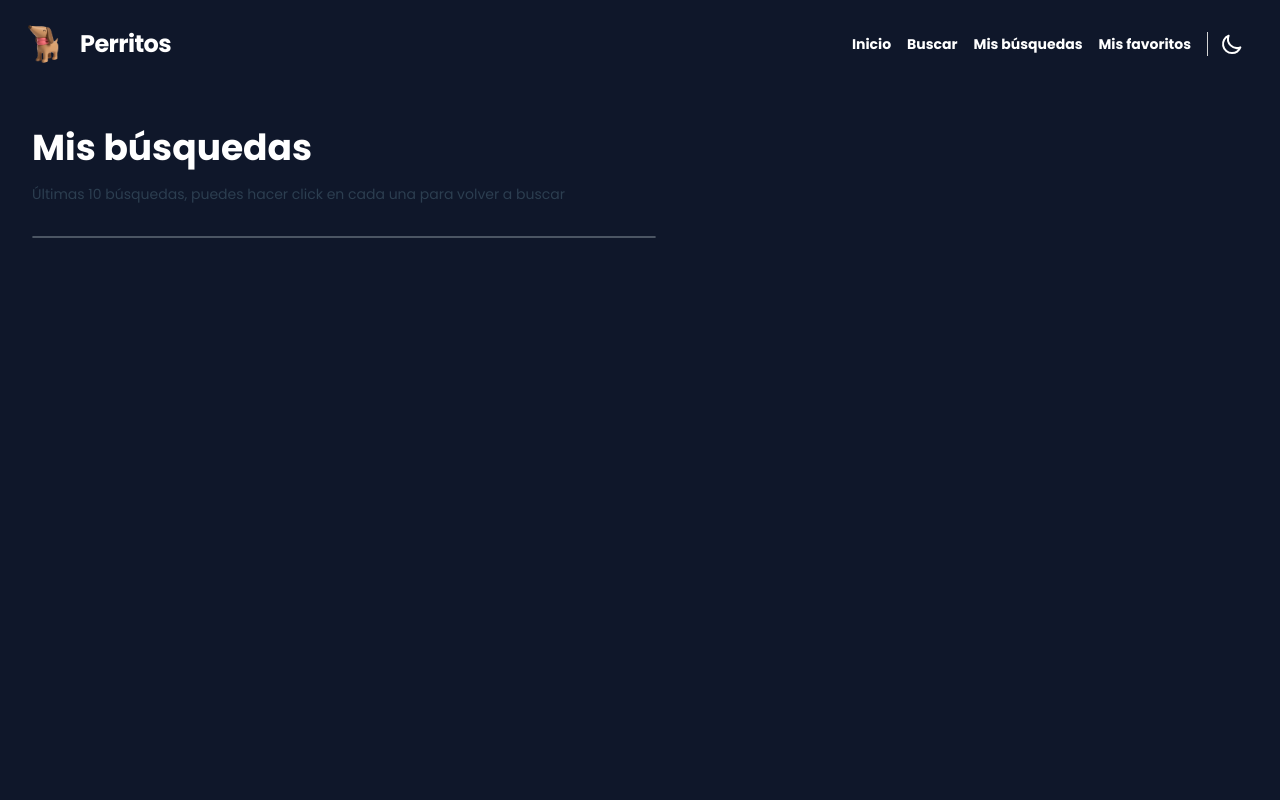
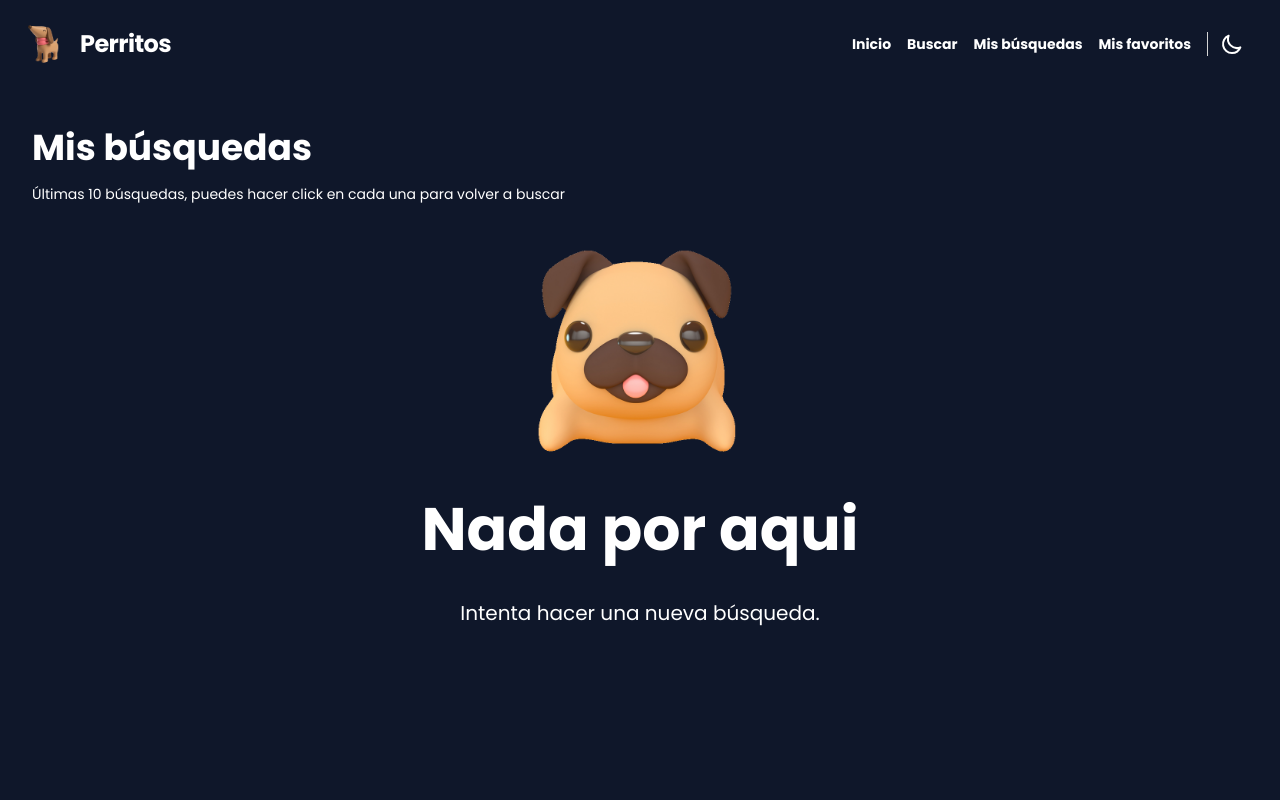
Before and after one commit to Carzate/Gifs-app, a Vue app: page /historial in a window 1280 px wide. Shown: the top 800 px of the page. Built offline with nearby package versions, Linux system fonts and the light colour scheme; what vue-glide-js, vue-kinesis, vue-typed-js would draw is missing.

Commit message:
feat: componente para estado vacio y fix de estilos

```diff
--- a/src/App.vue
+++ b/src/App.vue
@@ -3,18 +3,16 @@
     <div class="container mx-auto" :class="isDark === true && 'dark'">
       <header-nav :darkMode="isDark"></header-nav>
       <router-view/>
-      <footer-nav></footer-nav>
     </div>
   </div>
 </template>
 
 <script>
 import HeaderNav from '@/components/NavHeader.vue'
-import FooterNav from '@/components/NavFooter.vue'
 
 export default {
   name: 'App',
-  components: { HeaderNav, FooterNav },
+  components: { HeaderNav },
   data() {
     return {
       isDark: true,
--- a/src/components/NavFooter.vue
+++ b/src/components/NavFooter.vue
@@ -15,3 +15,9 @@
         </footer>
     </div>
 </template>
+
+<script>
+export default {
+    name: 'NavFooter',
+}
+</script>
--- a/src/components/NavHeader.vue
+++ b/src/components/NavHeader.vue
@@ -112,6 +112,7 @@
 
 <script>
 export default {
+  name: 'NavHeader',
   props: ["darkMode"],
   data() {
     return {
--- /dev/null
+++ b/src/components/NoData.vue
@@ -0,0 +1,16 @@
+<template>
+    <div>
+        <img src="@/assets/img/pug.svg" width="30%" class="mx-auto pt-8">
+        <p class="dark:text-white text-center text-6xl font-bold mt-8">Nada por aqui</p>
+        <div class="flex justify-center w-full">
+            <p class="dark:text-white text-xl mt-10 w-1/2 text-center">{{text}}</p>
+        </div>
+    </div>
+</template>
+
+<script>
+export default {
+    name: 'NoData',
+    props: ['text']
+}
+</script>
--- a/src/views/FavoritesView.vue
+++ b/src/views/FavoritesView.vue
@@ -1,24 +1,21 @@
 <template>
-    <div class="h-screen">
+    <div>
         <h3 class="font-bold text-4xl lg:pl-8 dark:text-white flex my-10">Mis Gifs Favoritos
             <svg xmlns="http://www.w3.org/2000/svg" class="h-6 w-6 text-red-500 ml-2" viewBox="0 0 20 20" fill="currentColor">
                 <path fill-rule="evenodd" d="M3.172 5.172a4 4 0 015.656 0L10 6.343l1.172-1.171a4 4 0 115.656 5.656L10 17.657l-6.828-6.829a4 4 0 010-5.656z" clip-rule="evenodd" />
             </svg>
         </h3>
         <gif-card :gifsInfo="gifs" v-if="gifs && gifs.info.length > 0"></gif-card>
-        <div v-else>
-            <img src="@/assets/img/pug.svg" width="30%" class="mx-auto pt-8">
-            <p class="dark:text-white lg:text-center text-6xl font-bold mt-8">Nada por aqui</p>
-            <p class="dark:text-white lg:text-center text-xl mt-10">Intenta guardar tus gifs favoritos presionando el boton <br> de corazón en la parte superior derecha en la página de búsqueda.</p>
-        </div>
+        <no-data v-else text="Intenta guardar tus gifs favoritos presionando el boton de corazón en la parte superior derecha en la página de búsqueda."></no-data>
     </div>
 </template>
 
 <script>
 import GifCard from '@/components/GifCard.vue'
+import NoData from '@/components/NoData.vue'
 
 export default {
-    components: { GifCard },
+    components: { GifCard, NoData },
     data() {
         return {
             gifs: {
--- a/src/views/HomeView.vue
+++ b/src/views/HomeView.vue
@@ -37,21 +37,34 @@
         </svg>
       </h3>
       <div class="lg:pl-10">
-        <vue-glide v-model="active" class="py-20 demo">
-          <vue-glide-slide v-for="i in 10" :key="i">
-            <img src="https://picsum.photos/400/200" alt="">
+        <vue-glide v-model="active" :autoplay="2500" class="py-20 demo">
+          <vue-glide-slide v-for="(img, index) in slider" :key="index">
+            <div style="width:100%;height:0;padding-bottom:72%;position:relative;">
+              <iframe :src="img.link" width="100%" height="270px" style="position:absolute; border-radius: 20px" frameBorder="0" class="giphy-embed" allowFullScreen></iframe>
+            </div>
           </vue-glide-slide>
         </vue-glide>
       </div>
     </div>
+    <footer-nav></footer-nav>
   </div>
 </template>
 
 <script>
+import FooterNav from '@/components/NavFooter.vue'
+
 export default {
+  components: { FooterNav },
   data() {
     return {
-      active: 2
+      active: 0,
+      slider: [
+        { link: 'https://giphy.com/embed/3o6ozzX4mAcwkkgzG8' },
+        { link: 'https://giphy.com/embed/eYilisUwipOEM' },
+        { link: 'https://giphy.com/embed/UkaZpqcieR38c' },
+        { link: 'https://giphy.com/embed/FDhOyyupdPuwM' },
+        { link: 'https://giphy.com/embed/xXxIj4rrbo92g' },
+      ]
     }
   },
 }
--- a/src/views/RecordView.vue
+++ b/src/views/RecordView.vue
@@ -1,17 +1,21 @@
 <template>
-    <div class="py-10 h-screen">
+    <div class="py-10">
         <h3 class="font-bold text-4xl lg:pl-8 dark:text-white">Mis búsquedas</h3>
-        <p class="text-sm pl-8 pt-4">Últimas 10 búsquedas, puedes hacer click en cada una para volver a buscar</p>
-        <div class="pt-8 pl-8">
+        <p class="text-sm pl-8 pt-4 dark:text-white">Últimas 10 búsquedas, puedes hacer click en cada una para volver a buscar</p>
+        <div class="pt-8 pl-8" v-if="record.length > 0">
             <ul class="w-1/2 text-sm font-medium border border-gray-200 rounded-lg dark:bg-gray-700 dark:border-gray-600 dark:text-white">
                 <li class="w-full px-4 py-2 dark:border-gray-600 cursor-pointer" :class="index != record.length - 1 ? 'border-b border-gray-200' : ''" v-for="(list, index) in record.slice().reverse()" :key="index" @click="search(list)">{{list.text}}</li>
             </ul>
         </div>
+        <no-data v-else text="Intenta hacer una nueva búsqueda."></no-data>
     </div>
 </template>
 
 <script>
+import NoData from '@/components/NoData.vue'
+
 export default {
+    components: { NoData },
     data() {
         return {
             record:[]
--- a/src/views/SearchView.vue
+++ b/src/views/SearchView.vue
@@ -17,7 +17,7 @@
             </svg>
           </button>
       </form>
-      <p class="pb-4 pt-2 dark:text-white text-center text-sm">Puedes buscar culaquier palabra relacionada con perritos ej: grandes, divertidos</p>
+      <p class="pb-4 pt-2 dark:text-white text-center text-sm">Puedes buscar cualquier palabra relacionada con perritos ej: grandes, divertidos</p>
     </div>
     <gif-card class="lg:min-h-[800px]" :gifsInfo="gifs"></gif-card>
   </div>
```
